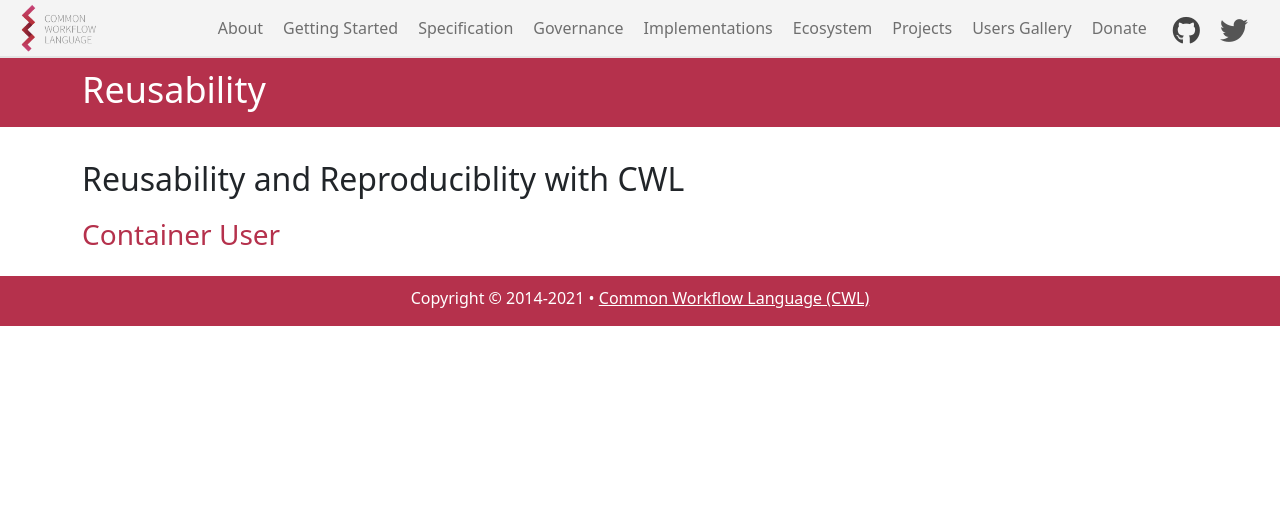
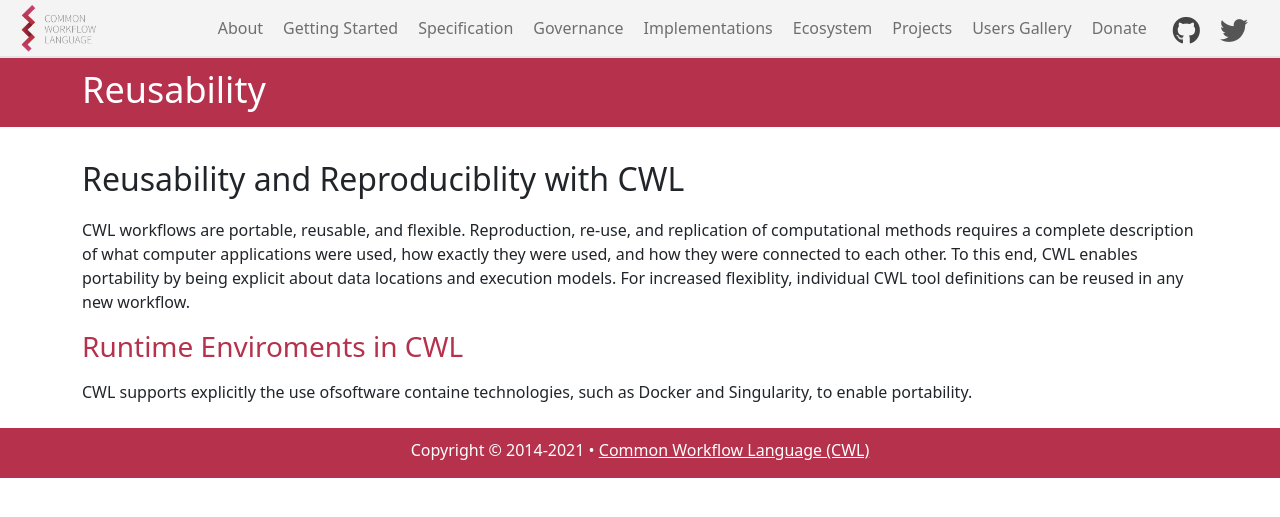
Before and after one commit to common-workflow-language/cwl-website, a Jekyll site: the page built from content/reusability.md, in a window 1280 px wide. Shown: the top 517 px of the page. Built offline with Jekyll 4.4.1, drawn with Linux system fonts in a browser that asks for light colours.

Commit message:
Adding text about reuse and portability

```diff
--- a/content/reusability.md
+++ b/content/reusability.md
@@ -5,6 +5,8 @@
 ---
 
 ## Reusability and Reproduciblity with CWL
+CWL workflows are portable, reusable, and flexible.  Reproduction, re-use, and replication of computational methods requires a complete description of what computer applications were used, how exactly they were used, and how they were connected to each other. To this end, CWL enables portability by being explicit about data locations and execution models. For increased flexiblity, individual CWL tool definitions can be reused in any new workflow.
 
 {:.cwl-red}
-### Container User
+### Runtime Enviroments in CWL
+CWL supports explicitly the use ofsoftware containe technologies, such as Docker and Singularity, to enable portability.
```
Also changed, not shown: content/assets/img/og-sanger-logo.png (added).
